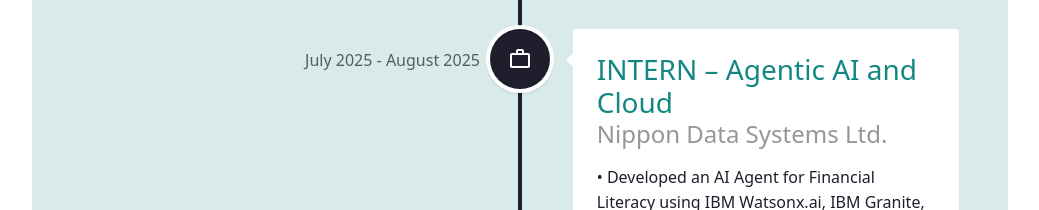
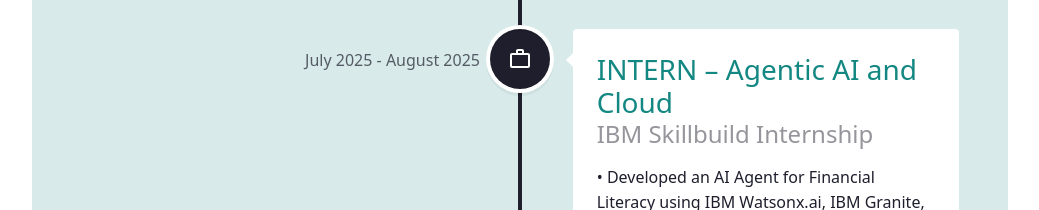
Before and after one commit to architaa1/My_Portfolio, a React (Create React App) app: page / in a window 1280 px wide. Shown: the part 5160-5370 px from the top of the page, without its empty margins (190-1229 px from the left). Built offline with nearby package versions, Linux system fonts and the light colour scheme.

Commit message:
Update WorkExp.js

```diff
--- a/src/pages/workExp/WorkExp.js
+++ b/src/pages/workExp/WorkExp.js
@@ -51,7 +51,7 @@ const WorkExp = () => {
                 INTERN – Agentic AI and Cloud
               </h3>
               <h4 className="vertical-timeline-element-subtitle">
-                Nippon Data Systems Ltd.
+                IBM Skillbuild Internship
               </h4>
               <p>• Developed an AI Agent for Financial Literacy using IBM Watsonx.ai, IBM Granite, Langflow, RAG architecture, and IBM Cloud.</p>
               <p>• Applied prompt engineering and retrieval-augmented generation for intelligent financial Q&A.</p>
```
